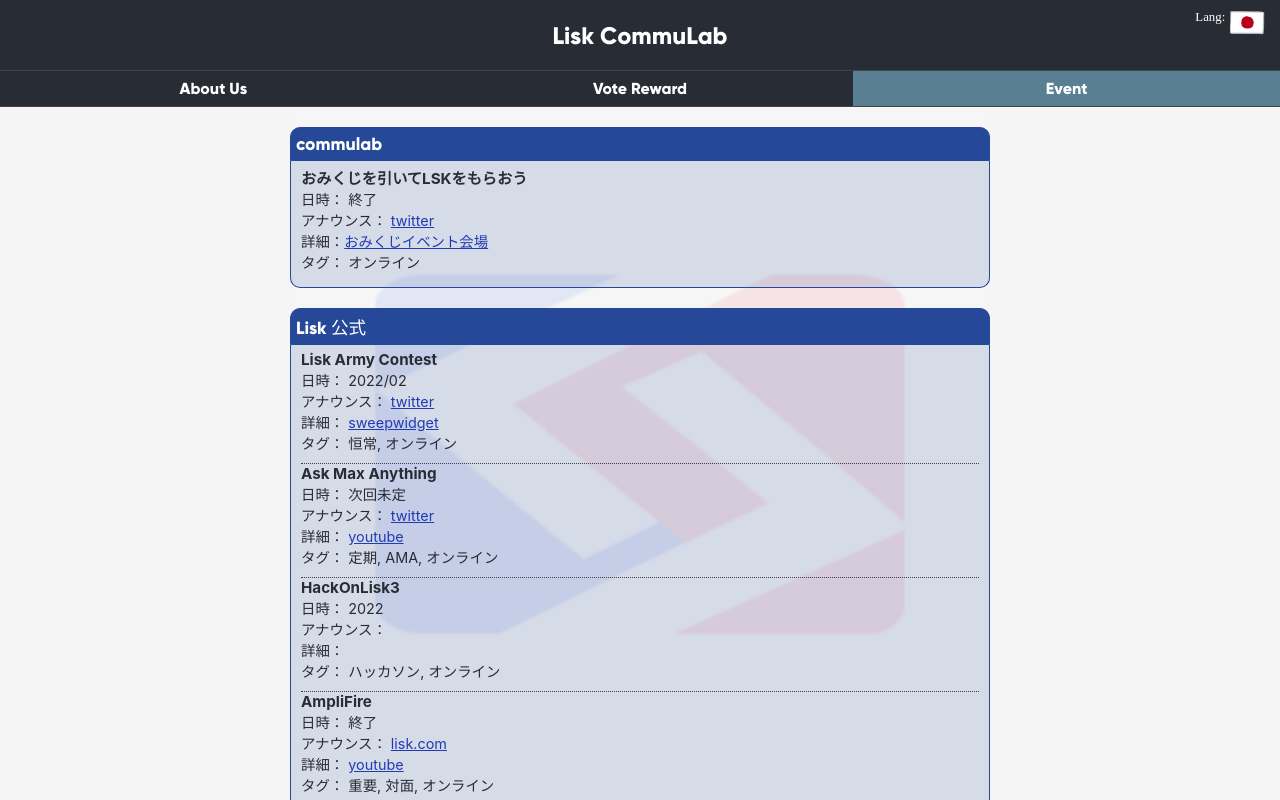
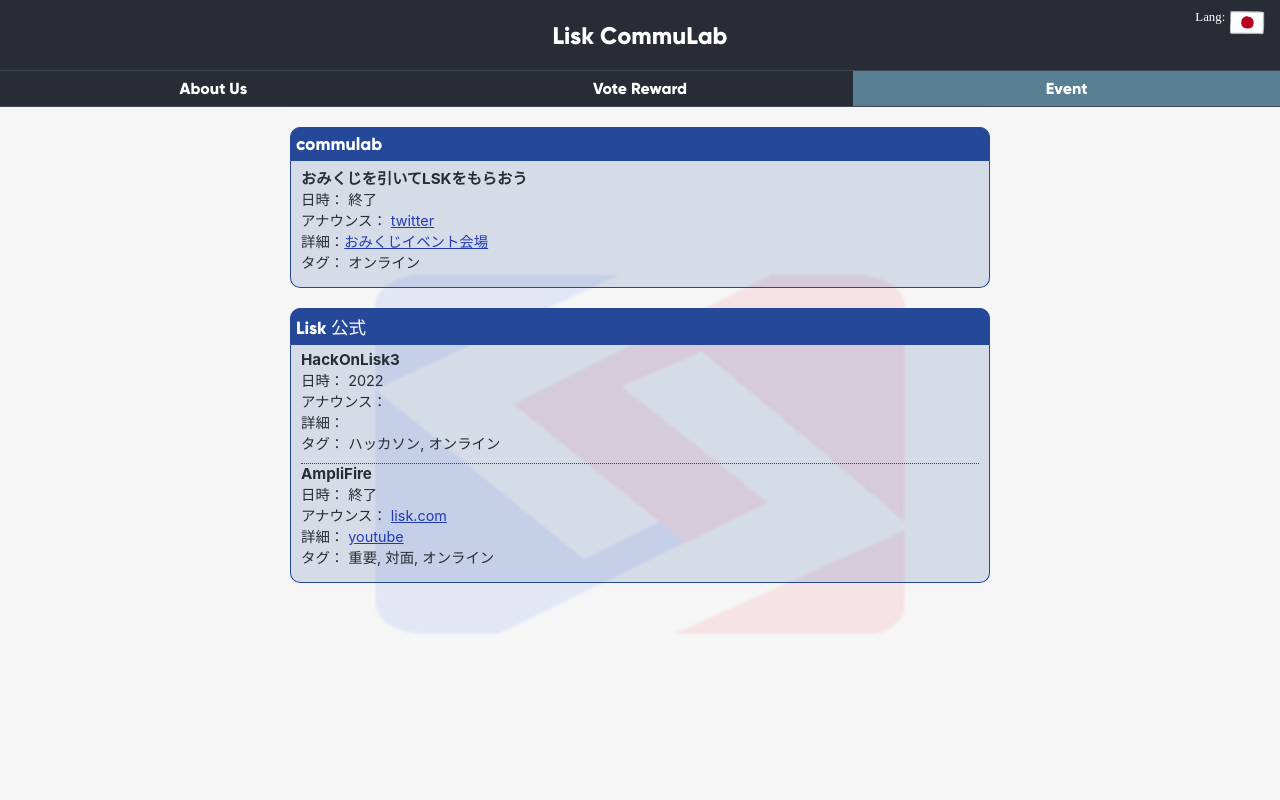
Before and after one commit to lisknonanika/liskcommulab-web, a React (Create React App) app: page / in a window 1280 px wide. Both pictures are taken after a click on the element "Event". Built offline with nearby package versions, Linux system fonts and the light colour scheme; no server answers.

Commit message:
Update Event.js

```diff
--- a/src/components/Event.js
+++ b/src/components/Event.js
@@ -42,50 +42,6 @@
           <div className="content-area">
             <div className="title">{this.props.translation('Lisk 公式')}</div>
             <div className="content">
-
-              <div style={{borderBottom: "1px dotted #404041"}}>
-                <div className="event-title">Lisk Army Contest</div>
-                <div className="event-detail">
-                  <div>
-                    {this.props.translation('日時')}： 2022/02
-                  </div>
-                  <div>
-                    {this.props.translation('アナウンス')}：&nbsp;
-                    <a href="https://twitter.com/LiskHQ/status/1489493932555870210" target="_new">twitter</a>
-                  </div>
-                  <div>
-                    {this.props.translation('詳細')}：&nbsp;
-                    <a href="https://sweepwidget.com/view/49696-psdy92qz" target="_new">sweepwidget</a>
-                  </div>
-                  <div>
-                    {this.props.translation('タグ')}：&nbsp;
-                    {this.props.translation('恒常')},&nbsp;
-                    {this.props.translation('オンライン')}
-                  </div>
-                </div>
-              </div>
-
-              <div style={{borderBottom: "1px dotted #404041"}}>
-                <div className="event-title">Ask Max Anything</div>
-                <div className="event-detail">
-                  <div>
-                    {this.props.translation('日時')}： {this.props.translation('次回未定')}</div>
-                  <div>
-                    {this.props.translation('アナウンス')}：&nbsp;
-                    <a href="https://twitter.com/LiskHQ/status/1471488474763042824" target="_new">twitter</a>
-                  </div>
-                  <div>
-                    {this.props.translation('詳細')}：&nbsp;
-                    <a href="https://www.youtube.com/watch?v=2ITa5ojV5Do" target="_new">youtube</a>
-                  </div>
-                  <div>
-                    {this.props.translation('タグ')}：&nbsp;
-                    {this.props.translation('定期')},&nbsp;
-                    {this.props.translation('AMA')},&nbsp;
-                    {this.props.translation('オンライン')}
-                  </div>
-                </div>
-              </div>
 
               <div style={{borderBottom: "1px dotted #404041"}}>
                 <div className="event-title">HackOnLisk3</div>
```
